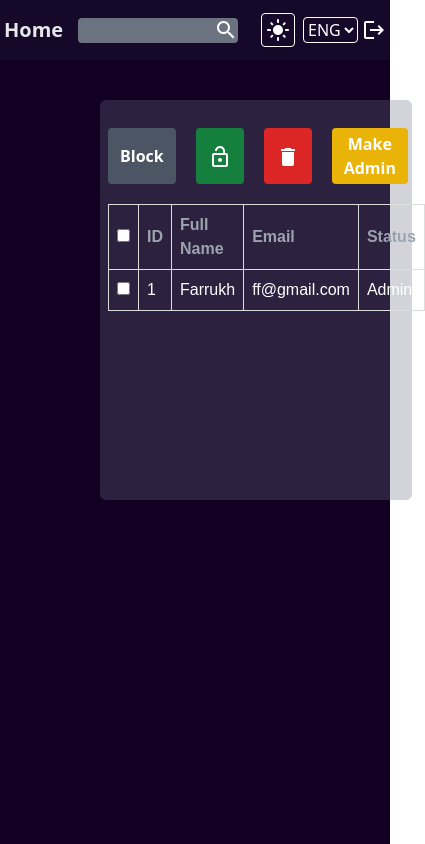
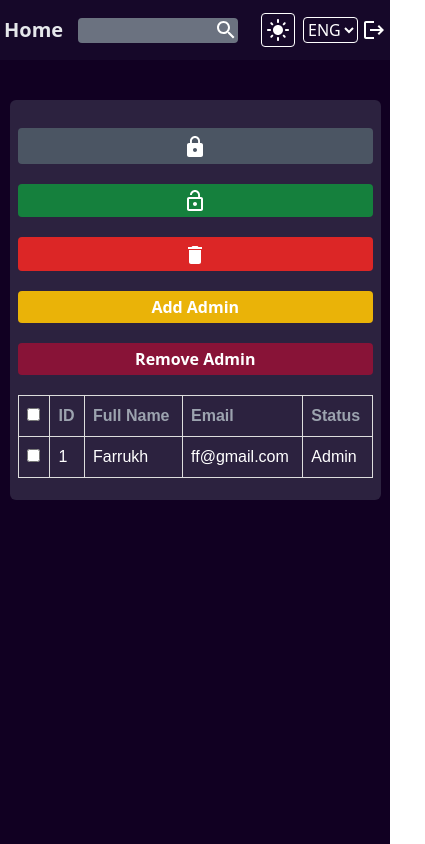
Before and after one commit to farmix2003/course-project, a React (Vite) app in the folder front/: page /admin in a window 390 px wide. Shown: the whole page, 425 px wide, since content can reach past the window. Built offline with nearby package versions, Linux system fonts and the light colour scheme.

Commit message:
Admin Panel Responsive

```diff
--- a/front/src/components/AdminPanel.jsx
+++ b/front/src/components/AdminPanel.jsx
@@ -57,10 +57,7 @@ function AdminPanel() {
   // );
 
   return (
-    <div
-      style={{ height: 400, width: "80%", marginLeft: "100px" }}
-      className="dark:bg-gray-500/30 p-2 mt-10 rounded-md"
-    >
+    <div className="bg-gray-600/30 dark:bg-gray-500/30 p-2 mt-10 rounded-md h-[400px] w-[95%] md:w-[80%] ml-[10px] md:ml-[100px]">
       <ToolBar
       // handleDeleteUser={handleDeleteUser}
       // handleBlockUsers={handleBlockUsers}
@@ -74,7 +71,7 @@ function AdminPanel() {
             <th>
               <input type="checkbox" />
             </th>
-            <th className="dark:text-gray-400">ID</th>
+            <th className="dark:text-gray-400 text-[16px]">ID</th>
             <th className="dark:text-gray-400"> Full Name</th>
             <th className="dark:text-gray-400">Email</th>
             <th className="dark:text-gray-400">Status</th>
--- a/front/src/components/ToolBar.jsx
+++ b/front/src/components/ToolBar.jsx
@@ -1,13 +1,13 @@
-import { Delete, LockOpen } from "@mui/icons-material";
+import { Delete, Lock, LockOpen } from "@mui/icons-material";
 
 const ToolBar = () => {
   //   const areUsersBlocked = users.every((user) => user.status === "blocked");
   //   console.log(areUsersBlocked);
   return (
-    <div className="w-full min-h-[30px] flex gap-5  my-5">
+    <div className="w-full min-h-[30px] grid md:flex gap-5 my-5">
       <>
-        <button className="bg-gray-600 px-3 py-1 text-white font-bold rounded">
-          Block
+        <button className="bg-gray-600 px-[3px] md:ml-0 md:px-3 py-[5px] md:py-1 text-white font-bold rounded">
+          <Lock />
         </button>
         <button className="bg-green-700 px-3 py-1 text-white font-bold rounded">
           <LockOpen />
@@ -16,7 +16,10 @@ const ToolBar = () => {
           <Delete />
         </button>
         <button className=" bg-yellow-500 px-3 py-1 text-white font-bold rounded">
-          Make Admin
+          Add Admin
+        </button>
+        <button className=" bg-rose-900 px-3 py-1 text-white font-bold rounded">
+          Remove Admin
         </button>
       </>
     </div>
```
